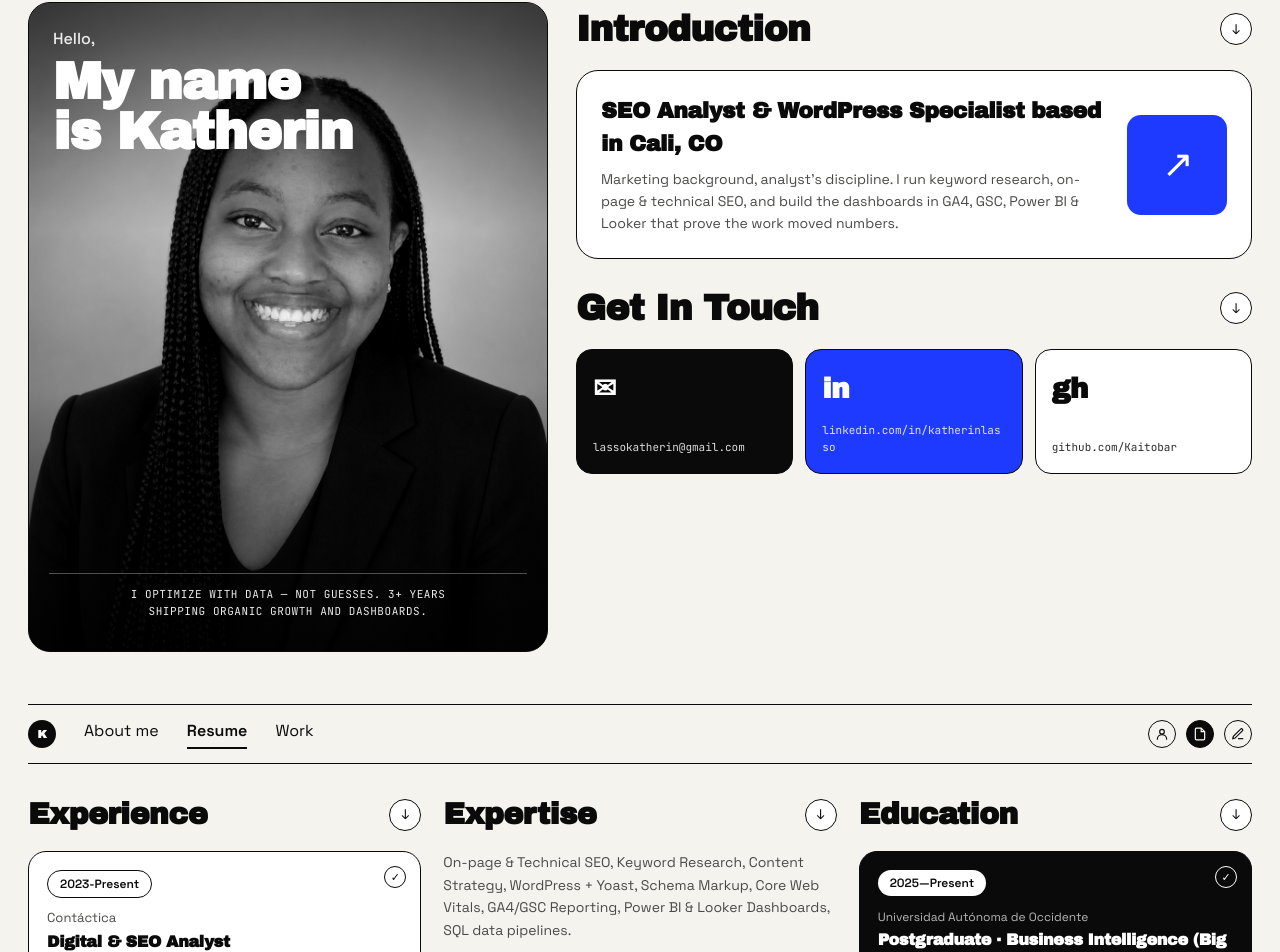
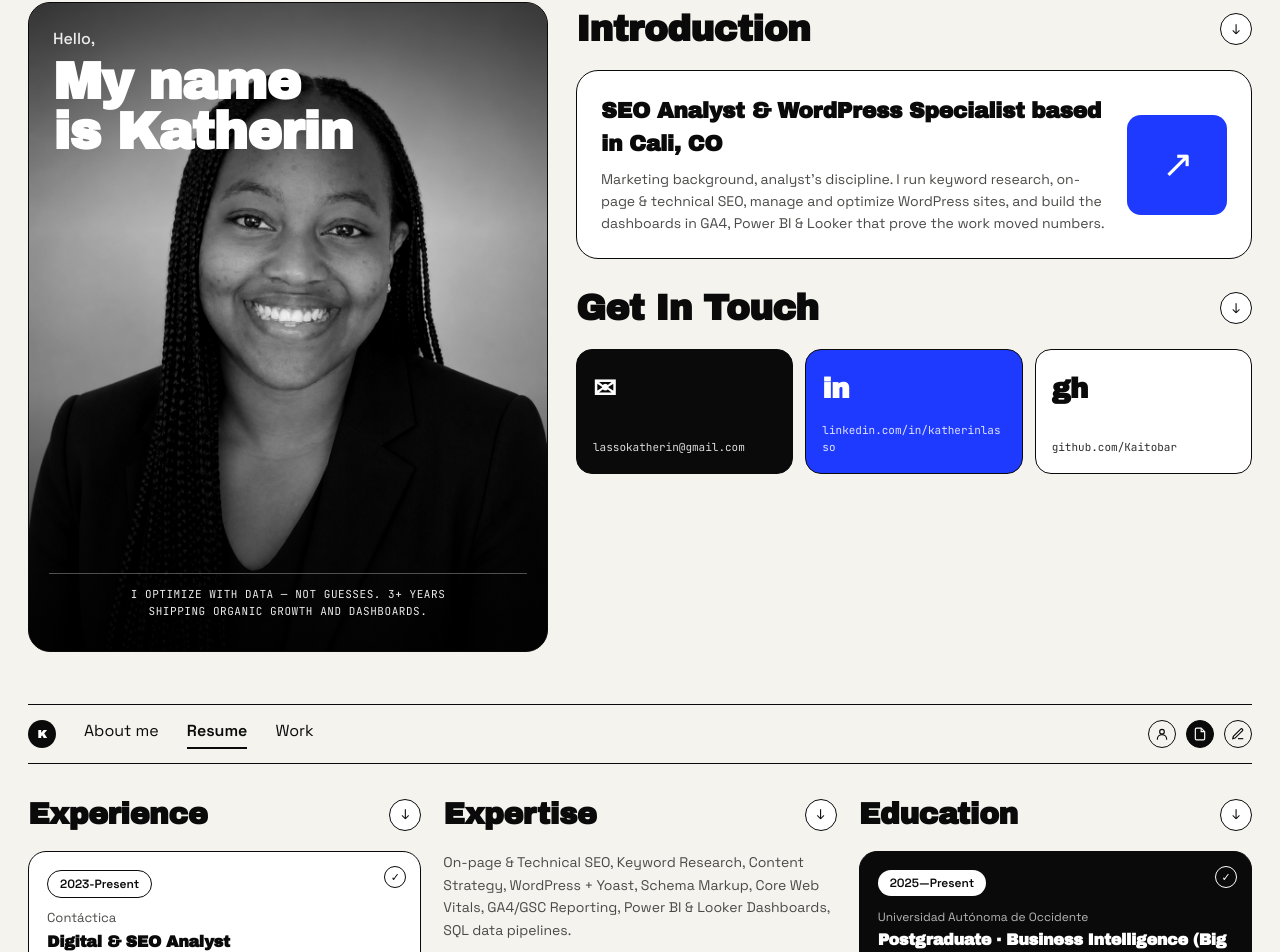
Before and after one commit to Kaitobar/portfolio, a React (Vite) app: page / in a window 1280 px wide. Shown: the part 1053-2005 px from the top of the page. Built offline with nearby package versions, Linux system fonts and the light colour scheme.

Commit message:
Update About introduction text

```diff
--- a/src/components/About.jsx
+++ b/src/components/About.jsx
@@ -63,8 +63,8 @@ export const About = () => (
                 </div>
                 <div className="grotesk" style={{ fontSize: 14, color: 'var(--ink-2)', lineHeight: 1.55 }}>
                   Marketing background, analyst's discipline. I run keyword research,
-                  on-page &amp; technical SEO, and build the dashboards in GA4, GSC,
-                  Power BI &amp; Looker that prove the work moved numbers.
+                  on-page &amp; technical SEO, manage and optimize WordPress sites,
+                  and build the dashboards in GA4, Power BI &amp; Looker that prove the work moved numbers.
                 </div>
               </div>
               <div style={{
```
